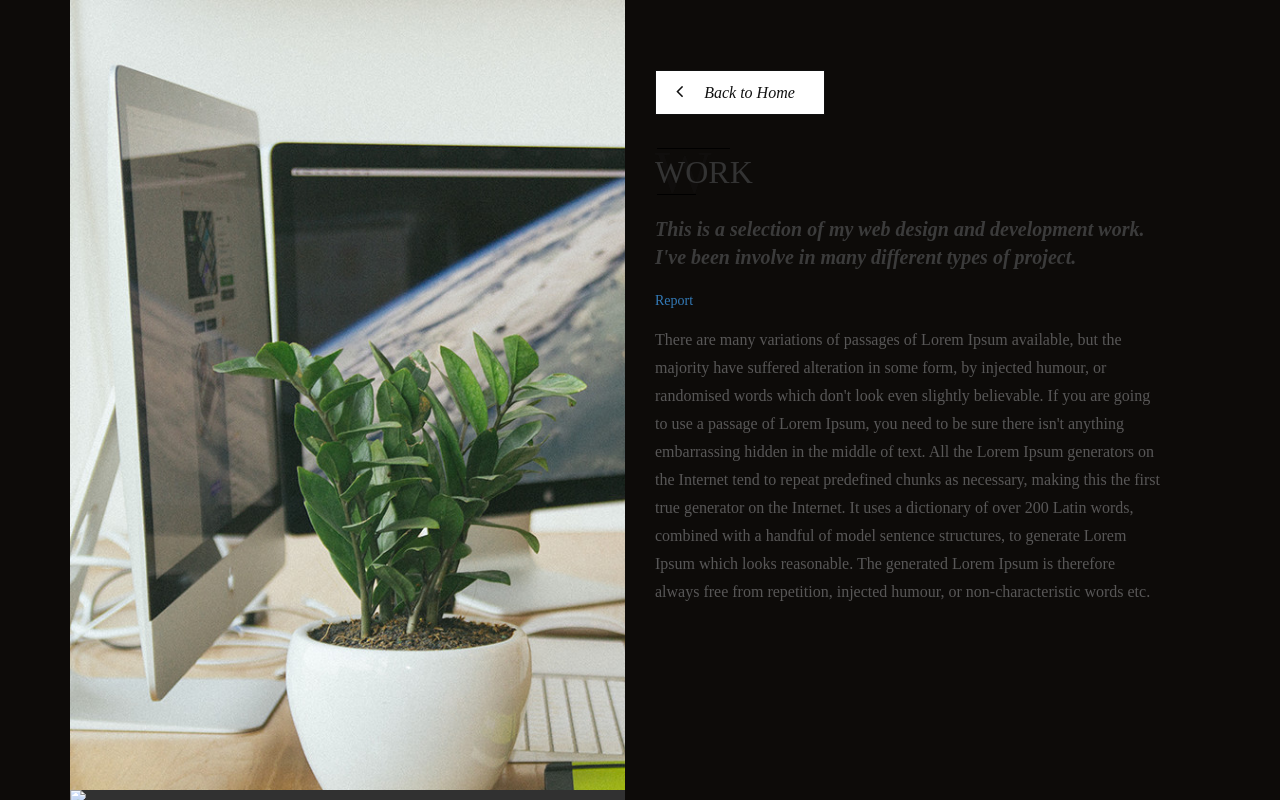
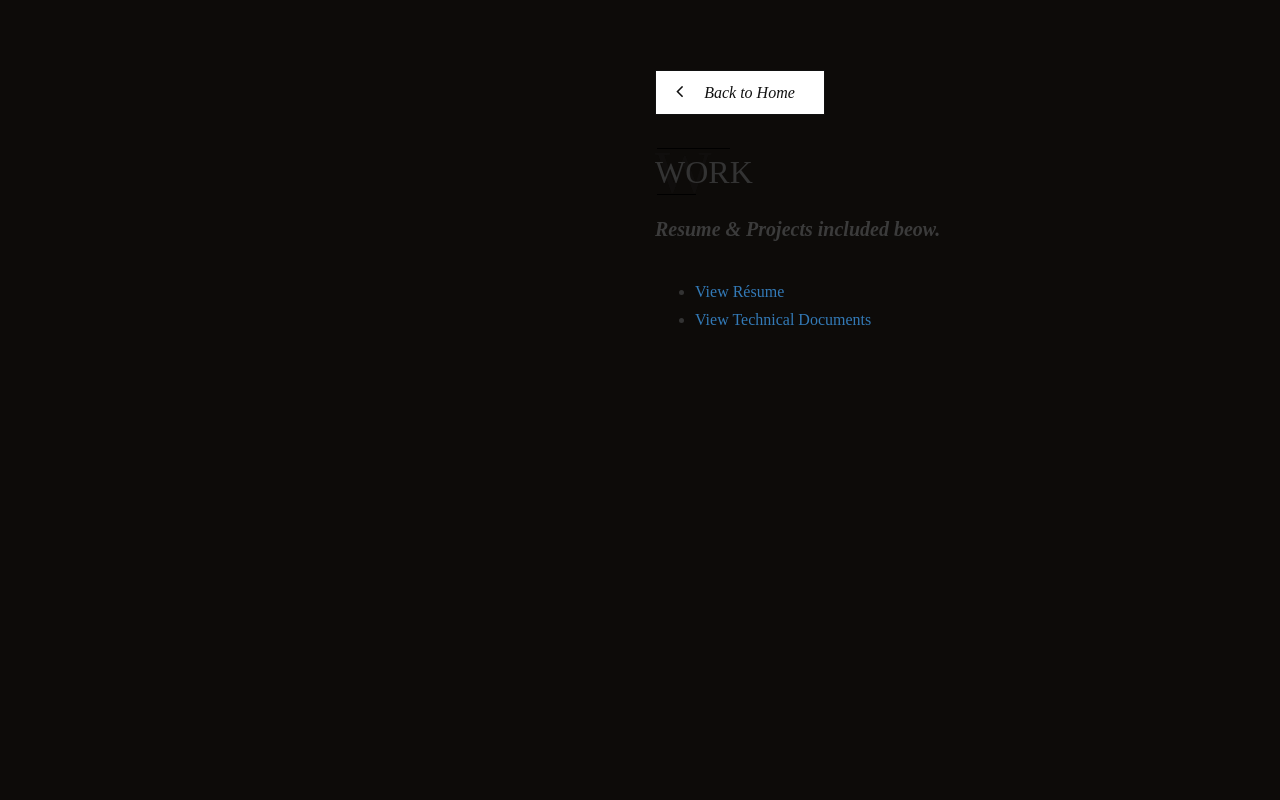
Before and after one commit to aidanlihenderson/aidanlihenderson.github.io, a plain HTML site: page index.html in a window 1280 px wide. Both pictures are taken after a click on the element "Work". Drawn offline with nearby package versions, Linux system fonts and the light colour scheme.

Commit message:
Update index.html

```diff
--- a/index.html
+++ b/index.html
@@ -77,34 +77,47 @@
 
 
 
-        <div id="work_scroll" class="pages">                                  <!-- Work starts here -->
+        <div id="work_scroll" class="pages">          <!-- Work starts here -->
             <div class="container main">
                 <div class="row">
                     <div class="col-md-6" id="work_left">
-                        <div id="owl-demo" class="owl-carousel owl-theme">
-                            <div class="item"><img class="img-responsive img-rabbit" src="assets/images/work.jpg"></div>
-                            <div class="item"><img class="img-responsive img-rabbit" src="assets/images/home.jpg"></div>
-                            <div class="item"><img class="img-responsive img-rabbit" src="assets/images/contact.jpg"></div>
-                        </div>
+                    <!-- your carousel… -->
                     </div>
 
                     <div class="col-md-6" id="work_right">
-                        <a href="#index" class="btn btn-rabbit back"> <i class="fa fa-angle-left" aria-hidden="true"></i> Back to Home </a>
+                        <a href="#index" class="btn btn-rabbit back">
+                        <i class="fa fa-angle-left" aria-hidden="true"></i> Back to Home
+                    </a>
                         <div id="watermark">
                             <h2 class="page-title" text-center>Work</h2>
                             <div class="marker">w</div>
                         </div>
-                        <p class='subtitle'>This is a selection of my web design and development work. I've been involve in many different types of project.
+                        <p class='subtitle'>Resume & Projects included beow.
                         </p>
-                        <a href="https://docs.google.com/presentation/d/1ZsccJ_Knto8NPp-leRqxB2dFjNE_GECX/edit?usp=sharing&ouid=111864398042397982012&rtpof=true&sd=true">Report</a>
-                        <p class="info">There are many variations of passages of Lorem Ipsum available, but the majority have suffered alteration in some form, by injected humour, or randomised words which don't look even slightly believable. If you are going to use a passage of Lorem Ipsum, you need to be sure there isn't anything embarrassing hidden in the middle of text. All the Lorem Ipsum generators on the Internet tend to repeat predefined chunks as necessary, making this the first true generator on the Internet. It uses a dictionary of over 200 Latin words, combined with a handful of model sentence structures, to generate Lorem Ipsum which looks reasonable. The generated Lorem Ipsum is therefore always free from repetition, injected humour, or non-characteristic words etc.</p>
+                        <!--<a href="https://docs.google.com/presentation/d/1ZsccJ_Knto8NPp-leRqxB2dFjNE_GECX/edit?usp=sharing&ouid=111864398042397982012&rtpof=true&sd=true">Report</a>
+                            <p class="info"></p>
+                        </p>-->
+                        <!-- external HTML link -->
+                        <ul class="info">
+                          <li>
+                            <a href="documents/resume.html" target="_blank">
+                              View Résume
+                            </a>
+                          </li>
+                          <li>
+                            <a href="documents/technical-doc.html" target="_blank">
+                              View Technical Documents
+                            </a>
+                          </li>
+                        </ul>
+                        <!-- End of link -->
+
+                      </div>
                     </div>
-                </div>
-            </div>
-        </div>                                                                 <!-- Work ends here  -->
+                  </div>
+                </div>                                    <!-- Work ends here -->
 
-
-        <div id="contact_scroll" class="pages">                             <!-- Contact starts here -->
+        <div id="contact_scroll" class="pages">           <!-- Contact starts here -->
             <div class="container main">
                 <div class="row">
                     <div class="col-md-6 left" id="contact_left">
```
